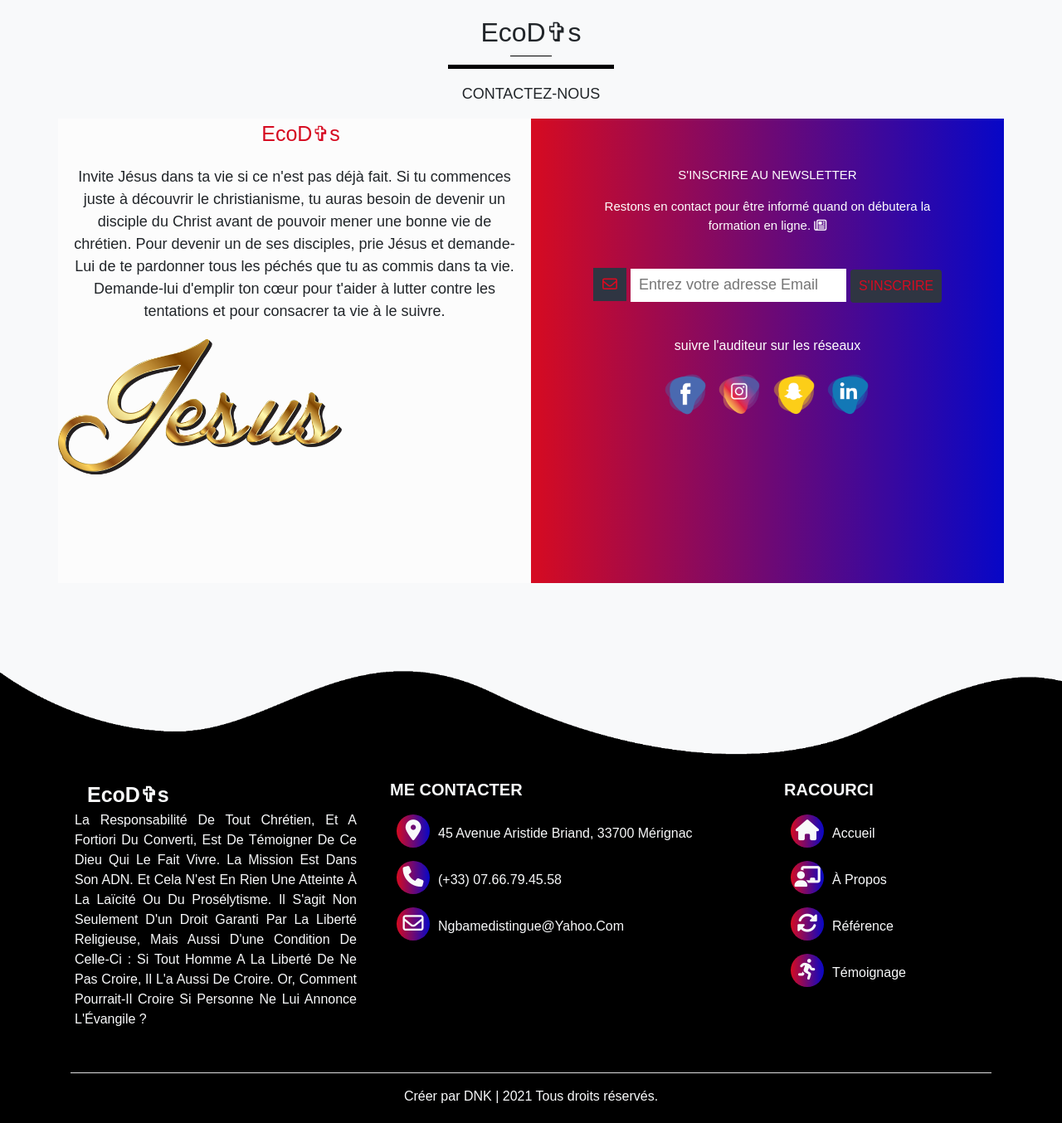
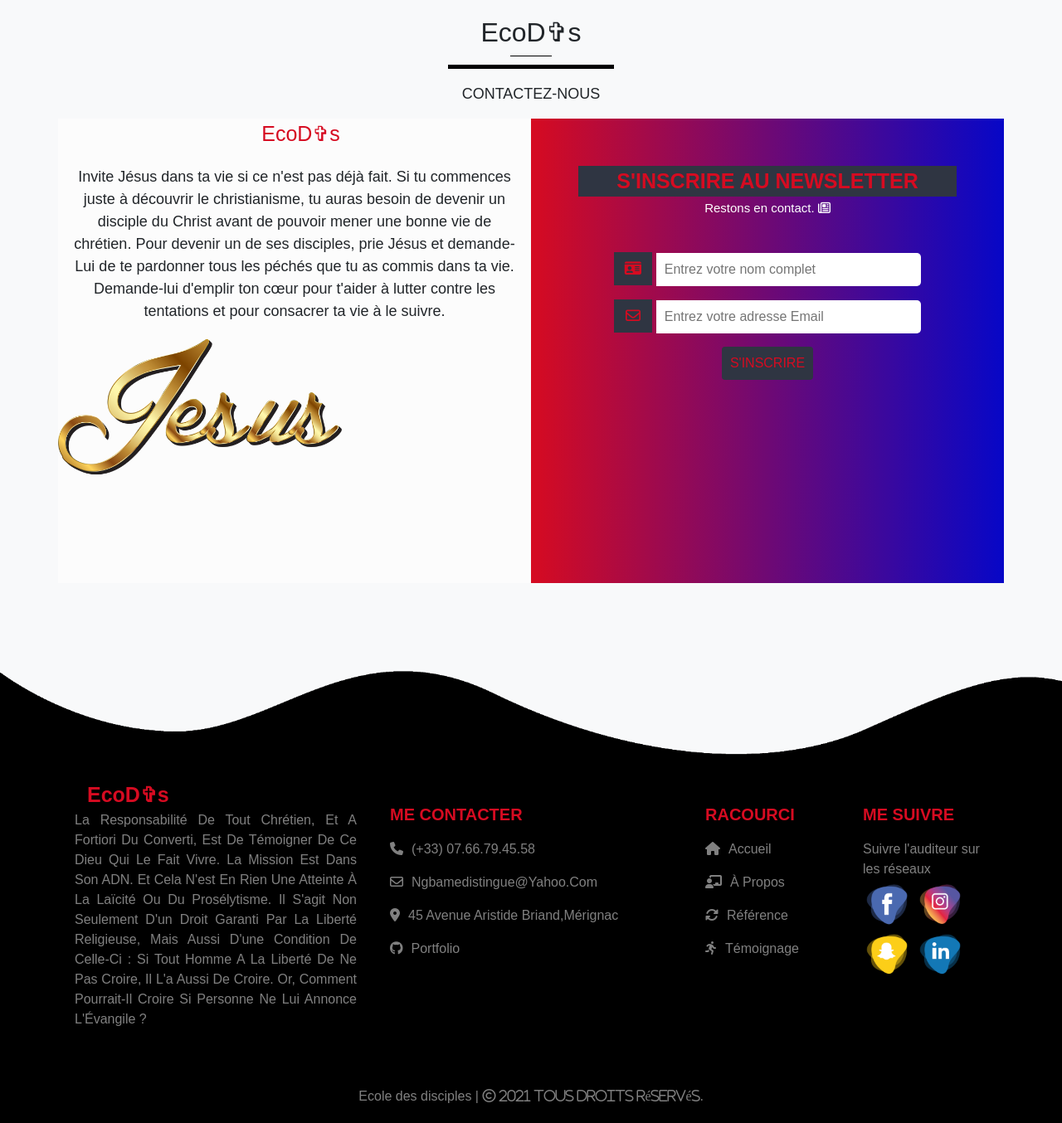
Before and after one commit to dididnk/Ecodis, a PHP site: page / in a window 1280 px wide. Shown: the part 4659-6013 px from the top of the page at 83% size. Run offline with PHP 8.4, Linux system fonts and the light colour scheme; some libraries are stand-ins or nearby versions.

Commit message:
version final avec enregistrement

```diff
--- a/index.html
+++ b/index.html
@@ -262,23 +262,61 @@
                     </div>
                     <div class="col-md-6 newsletter">
                         <p class="sous-title newsletter-title">S'inscrire au Newsletter</p>
-                        <p>
-                            Restons en contact pour être informé quand on débutera la formation en ligne.
+                        <p1>
+                            Restons en contact.
                             <i class="far fa-newspaper"></i>
-                        </p>
+                        </p1>
+
                         <div class="email-box newsletter-content">
-                            <i class="fa fa-envelope-o"></i>
-                            <input class="tbox" type="email" placeholder="Entrez votre adresse Email">
-                            <button class="btn" type="button" name="button">S'inscrire</button>
-                        </div>
-                        <div class="col-md-12">
-                            <p style="font-size: 16px; font-weight: 500;">suivre l'auditeur sur les réseaux</p>
-                            <div class="social-icons">
-                                <a href="https://www.facebook.com/distingue.ngbame" target="_blanc"><img src="https://dididnk.github.io/Ecodis/images/facebook-icon.png"></a>
-                                <a href="https://www.instagram.com/emmanuel.dnk/" target="_blanc"><img src="https://dididnk.github.io/Ecodis/images/instagram-icon.png"></a>
-                                <a href="https://www.snapchat.com/add/dididnk?share_id=6RI2dVgBl-c&locale=fr-FR" target="_blanc"><img src="https://dididnk.github.io/Ecodis/images/snapchat-icon.png"></a>
-                                <a href="https://www.linkedin.com/in/emmanuel-ngbame-04b33b1b7/" target="_blanc"><img src="https://dididnk.github.io/Ecodis/images/linkedin-icon.png"></a>
+                            <div id="mc_embed_signup">
+                                <form action="https://yahoo.us20.list-manage.com/subscribe/post?u=099ca356716abc16faf03a2d8&amp;id=943733924a" method="post" id="mc-embedded-subscribe-form" name="mc-embedded-subscribe-form" class="validate" target="_blank" novalidate>
+                                    <div id="mc_embed_signup_scroll">
+
+                                        <div class="mc-field-group">
+                                            <p>
+                                                <i class="fa fa-id-card"></i>
+                                                <input type="text" name="FNAME" class="tbox" id="mce-FNAME" placeholder="Entrez votre nom complet" required>
+                                            </p>
+                                        </div>
+
+                                        <div class="mc-field-group">
+                                            <p>
+                                                <i class="fa fa-envelope-o"></i>
+                                                <input name="EMAIL" class="email tbox" id="mce-EMAIL" type="email" placeholder="Entrez votre adresse Email" required>
+                                            </p>
+                                        </div>
+
+                                        <div id="mce-responses" class="clear foot">
+                                                <div class="response" id="mce-error-response" style="display:none"></div>
+                                                <div class="response" id="mce-success-response" style="display:none"></div>
+                                        </div>
+
+                                        <!-- real people should not fill this in and expect good things - do not remove this or risk form bot signups-->
+                                        <div style="position: absolute; left: -5000px;" aria-hidden="true">
+                                            <input type="text" name="b_099ca356716abc16faf03a2d8_943733924a" tabindex="-1" value="">
+                                        </div>
+
+                                        <div class="optionalParent">
+                                            <div class="clear foot">
+                                                <p>
+                                                    <input type="submit" value="S'inscrire" name="subscribe" id="mc-embedded-subscribe" class="button btn">
+                                                </p>
+                                            </div>
+                                        </div>
+
+                                    </div>
+                                </form>
                             </div>
+                            <script type='text/javascript' src='//s3.amazonaws.com/downloads.mailchimp.com/js/mc-validate.js'></script>
+                            <script type='text/javascript'>
+                                (function($) {
+                                    window.fnames = new Array();
+                                    window.ftypes = new Array();
+                                    fnames[0]='EMAIL';ftypes[0]='email';
+                                    fnames[1]='FNAME';ftypes[1]='text';
+                                }(jQuery));
+                                var $mcj = jQuery.noConflict(true);
+                            </script>
                         </div>
                     </div>
                 </div>
@@ -294,7 +332,7 @@
                     <div class="row">
                         <div class="col-md-4 footer-box">
                             <span class="logo">EcoD✞s</span>
-                            <p>
+                            <p class="msg">
                                 La responsabilité de tout chrétien, et a fortiori du converti,
                                 est de témoigner de ce Dieu qui le fait vivre. La mission est dans son ADN.
                                 Et cela n'est en rien une atteinte à la laïcité ou du prosélytisme.
@@ -302,27 +340,35 @@
                                 Or, comment pourrait-il croire si personne ne lui annonce l'Évangile ?
                             </p>
                         </div>
-                        <div class="col-md-5 footer-box">
+                        <div class="col-md-4 footer-box">
                             <h5><b>ME CONTACTER</b></h5>
-                            <p><i class="fa fa-map-marker"></i><span class="txt">45 Avenue Aristide Briand, 33700 Mérignac</span></p>
                             <p><i class="fa fa-phone"></i><span class="txt">(+33) 07.66.79.45.58</span></p>
                             <a href="mailto:ngbamedistingue@yahoo.com"></a><p><i class="fa fa-envelope-o"></i><span class="txt">ngbamedistingue@yahoo.com</span></p></a>
+                            <p><i class="fa fa-map-marker"></i><span class="txt">45 Avenue Aristide Briand,Mérignac</span></p>
+                            <a href="https://dididnk.github.io/Portfolio/#" target="_blanc"><p><i class="fab fa-github"></i><span class="txt">Portfolio</span></p></a>
                         </div>
-                        <div class="col-md-3 footer-box">
+                        <div class="col-md-2 footer-box">
                             <h5><b>RACOURCI</b></h5>
                             <a href="#home"><p><i class="fa fa-home"></i><span class="txt">Accueil</span></p></a>
                             <a href="#about"><p><i class="fas fa-chalkboard-teacher"></i><span class="txt">à propos</span></p></a>
                             <a href="#reference"><p><i class="fas fa-sync-alt"></i><span class="txt">référence</span></p></a>
                             <a href="#temoignage"><p><i class="fas fa-running"></i><span class="txt">témoignage</span></p></a>
                         </div>
+                        <div class="col-md-2 footer-box">
+                            <h5><b>ME SUIVRE</b></h5>
+                            <p1 style="font-size: 16px; font-weight: 500; color: grey;">Suivre l'auditeur sur les réseaux</p1>
+                            <div class="social-icons">
+                                <a href="https://www.facebook.com/distingue.ngbame" target="_blanc"><img src="https://dididnk.github.io/Ecodis/images/facebook-icon.png"></a>
+                                <a href="https://www.instagram.com/emmanuel.dnk/" target="_blanc"><img src="https://dididnk.github.io/Ecodis/images/instagram-icon.png"></a>
+                                <a href="https://www.snapchat.com/add/dididnk?share_id=6RI2dVgBl-c&locale=fr-FR" target="_blanc"><img src="https://dididnk.github.io/Ecodis/images/snapchat-icon.png"></a>
+                                <a href="https://www.linkedin.com/in/emmanuel-ngbame-04b33b1b7/" target="_blanc"><img src="https://dididnk.github.io/Ecodis/images/linkedin-icon.png"></a>
+                            </div>
+                        </div>
                     </div>
                     <hr>
-                    <p class="copyright">Créer par DNK |  2021 Tous droits réservés.</p>
+                    <p class="copyright">Ecole des disciples |  <span class="far fa-copyright"> 2021 Tous droits réservés.</span></p>
                 </div>
             </section>
         </footer>
-
-
-
     </body>
 </html>
--- a/style.css
+++ b/style.css
@@ -289,7 +289,6 @@ nav a:hover
 /*----------------------------------Newsletter section--------------------------------------*/
 .newsletter
 {
-    padding: 100px 0;
     font-family: "montserrat", sans-serif;
     background-image: linear-gradient(to right, rgb(214, 11, 33), rgb(7, 7, 199));
     color: rgb(214, 11, 33) !important;
@@ -297,11 +296,18 @@ nav a:hover
     height: 70vh;
     background-size: cover;
 }
-.newsletter p
+.newsletter p1
 {
     color: white;
     font-size: 15px;
-    font-weight: 300;
+}
+.newsletter-title
+{
+    font-size: 25px;
+    font-weight: 600;
+    margin-top: 0 !important;
+    margin-bottom: 0 !important;
+    background: #2f3542;
 }
 .newsletter-content
 {
@@ -312,18 +318,22 @@ nav a:hover
 {
     height: 40px;
     outline: none;
-    border: none
+    border: none;
 }
 .email-box i
 {
     background: #2f3542;
-    width: 40px;
+    width: 10%;
     line-height: 40px;
 }
 .tbox
 {
-    width: 260px;
-    padding: 0 10px;
+    width: 70%;
+    border-radius: 0 5px 5px 0;
+    padding-left: 10px;
+    margin-left: 0;
+    height: 40px;
+    font-size: 16px;
 }
 
 .email-box .btn
@@ -340,6 +350,71 @@ nav a:hover
     color:  #2f3542 !important;
     text-transform: uppercase;
     cursor: pointer;
+}
+form .mc-field-group
+{
+    margin-bottom: 0;
+}
+form .indicates-required
+{
+    color: white;
+    font-size: 15px;
+    margin: 35px 0;
+    text-align: center;
+}
+form .mce_inline_error
+{
+    display: inline-block;
+    font-size: 15px !important;
+    position: relative;
+}
+form .mce_inline_error:before
+{
+    content: "";
+    width: 0;
+    height: 0;
+    border-left: 10px solid transparent;
+    border-radius: 10px solid transparent;
+    border-bottom: 10px solid #6B0505;
+    position: absolute;
+    top: -10px
+}
+form #mce-success-response
+{
+    color: green;
+    padding: 25px;
+    text-align: center;
+    color: white;
+    border-radius: 12px;
+    transform: 1s;
+    animation: response 1s forwards;
+}
+form #mce-error-response
+{
+    color: rgb(85, 3, 3);
+    padding: 25px;
+    text-align: center;
+    color: white;
+    border-radius: 12px;
+    transform: 1s;
+    animation: response 1s forwards;
+}
+form #mce-error-response
+{
+    color: white;
+}
+@keyframes response
+{
+    0%
+    {
+        opacity: 1;
+        transform: translateY(20px);
+    }
+    100%
+    {
+        opacity: 1;
+        transform: translateY(0);
+    }
 }
 /*----------------------------------Footer section--------------------------------------*/
 footer
@@ -359,44 +434,38 @@ footer
 .footer-box h5
 {
     padding-bottom: 10px;
+    padding-top: 30px;
+    color: rgb(214, 11, 33) !important;
 }
 .footer-box .logo
 {
-    color: rgb(248, 249, 250) !important;
-    font-size: 40px;
     padding-bottom: 20px;
+    color: rgb(214, 11, 33);
+    font-size: 50px;
 }
-.footer-box .fa,
-.footer-box .fas
-{
-    margin-left: 8px;
-    font-size: 25px;
-    height: 40px;
-    width: 40px;
-    text-align: center;
-    padding-top: 7px;
-    border-radius: 2px;
-    border-radius: 50%;
-    background-image: linear-gradient(to right, rgb(214, 11, 33), rgb(7, 7, 199));
-}
+
 
 .footer-box a
 {
     text-decoration: none;
-    color: rgb(248, 249, 250);
 }
 .footer-box p
 {
     text-transform: capitalize;
     text-align: justify;
+    color: grey;
+}
+.footer-box p:hover
+{
+    color: rgb(214, 11, 33);
+}
+.footer-box .msg:hover
+{
+    color: rgb(175, 167, 168);
 }
 .txt
 {
     padding-left: 10px;
-}
-hr
-{
-    background: rgb(248, 249, 250);
 }
 .copyright
 {
@@ -404,3 +473,11 @@ hr
     padding-bottom: 20px;
     text-align: center;
 }
+hr
+{
+    background-image: linear-gradient(to right, rgb(214, 11, 33), rgb(7, 7, 199));
+}
+.copyright
+{
+    color: grey;
+}
```
